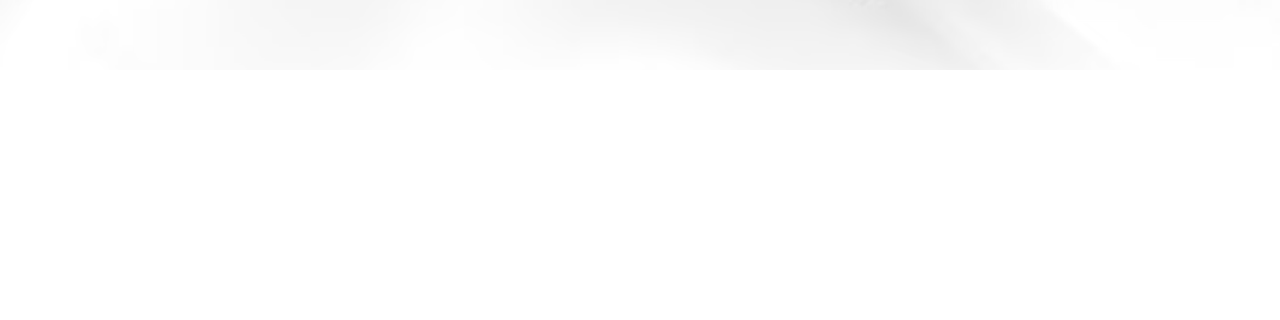
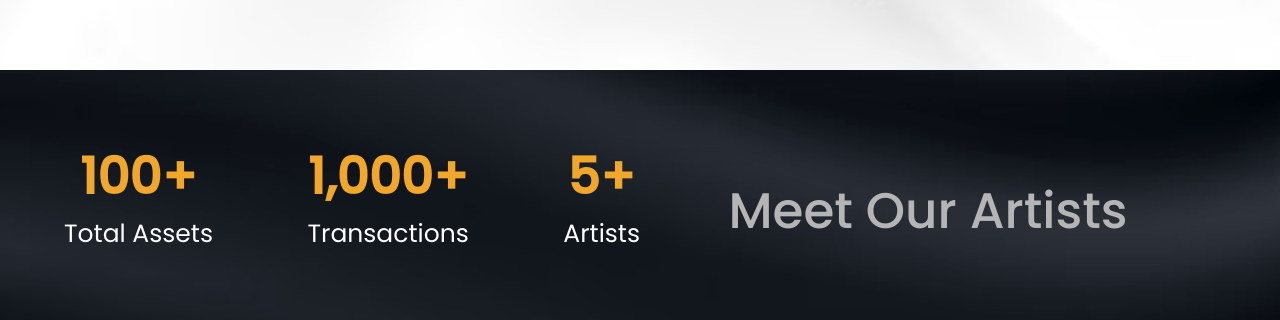
Before and after one commit to ArtisticJewellers/nfjlabs-website, a React (Create React App) app: page / in a window 1280 px wide. Shown: the part 754-1074 px from the top of the page. Before the commit the page ends 824 px from the top, so only its background shows below. Built offline with nearby package versions, Linux system fonts and the light colour scheme.

Commit message:
add nfj stats section

```diff
--- a/src/App.js
+++ b/src/App.js
@@ -1,5 +1,4 @@
-import { Box, Typography } from "@mui/material";
-// import "./index.css";
+import { Typography } from "@mui/material";
 import NavBar from "./components/navbar";
 import About from "./pages/about";
 import Marketplace from "./pages/marketplace";
--- a/src/index.js
+++ b/src/index.js
@@ -11,6 +11,9 @@ const theme = createTheme({
     mode: "light",
     primary: {
       main: "#F0A72C",
+    },
+    secondary: {
+      main: "#FFFFFF",
     },
   },
   typography: {
@@ -27,7 +30,6 @@ const theme = createTheme({
   },
 });
 
-
 root.render(
   // <React.StrictMode>
   <BrowserRouter>
--- /dev/null
+++ b/src/pages/home/Artists/Numbers.js
@@ -0,0 +1,87 @@
+import { Box, Container, Typography } from "@mui/material";
+import React from "react";
+import backgroundImage from "../../../assets/homePage/artists/artistTexture.png";
+import Centered from "../../../components/common/Centered";
+
+const Numbers = () => {
+  const DisplayInfo = ({ type, value }) => {
+    return (
+      <>
+        <div>
+          <Centered>
+            <Typography
+              fontWeight="700"
+              color="primary"
+              sx={{ mb: 0, fontSize: { xs: "30px", sm: "45px", md: "50px" } }}
+            >
+              {value}
+            </Typography>
+            <Typography
+              fontWeight="400"
+              fontSize="25px"
+              color="secondary"
+              sx={{ mt: 0, fontSize: { xs: "15px", sm: "22px", md: "25px" } }}
+            >
+              {type}
+            </Typography>
+          </Centered>
+        </div>
+      </>
+    );
+  };
+
+  const nfjStatus = [
+    { type: "Total Assets", value: "100+" },
+    { type: "Transactions", value: "1,000+" },
+    { type: "Artists", value: "5+" },
+  ];
+
+  return (
+    <Box
+      sx={{
+        backgroundImage: `url(${backgroundImage})`,
+        backgroundRepeat: "no-repeat",
+        backgroundPosition: "center",
+        backgroundSize: "cover",
+        paddingY: { xs: "35px", sm: "40px", md: "70px" },
+      }}
+    >
+      <Container
+        sx={{
+          display: "flex",
+          alignItems: "center",
+          justifyContent: "space-between",
+          flexWrap: "wrap",
+        }}
+      >
+        <Box
+          sx={{
+            display: "flex",
+            width: { xs: "100%", sm: "100%", md: "50%" },
+            alignItems: "center",
+            justifyContent: "space-between",
+            flexWrap: "wrap",
+          }}
+        >
+          {nfjStatus.map((stat) => (
+            <DisplayInfo type={stat.type} value={stat.value} />
+          ))}
+        </Box>
+        <Typography
+          textAlign="center"
+          fontWeight="500"
+          color="#B5B5B5"
+          sx={{
+            fontSize: { xs: "25px", sm: "40px", md: "50px" },
+            width: { xs: "100%", sm: "100%", md: "50%" },
+            marginTop:{xs: "30px"}
+          }}
+        >
+          Meet Our Artists
+        </Typography>
+      </Container>
+    </Box>
+  );
+};
+
+export default Numbers;
--- /dev/null
+++ b/src/pages/home/Artists/index.js
@@ -0,0 +1,12 @@
+import React from "react";
+import Numbers from "./Numbers";
+
+const Artists = () => {
+  return (
+    <>
+      <Numbers />
+    </>
+  );
+};
+
+export default Artists;
--- a/src/pages/home/index.js
+++ b/src/pages/home/index.js
@@ -1,10 +1,12 @@
 import React from "react";
 import Banner from "./banner";
+import Artists from "./Artists";
 
 const Home = () => {
   return (
     <>
       <Banner />
+      <Artists />
     </>
   );
 };
```
Also changed, not shown: src/assets/homePage/artists/artistTexture.png (renamed from src/assets/homePage/trending/image 8.png).
